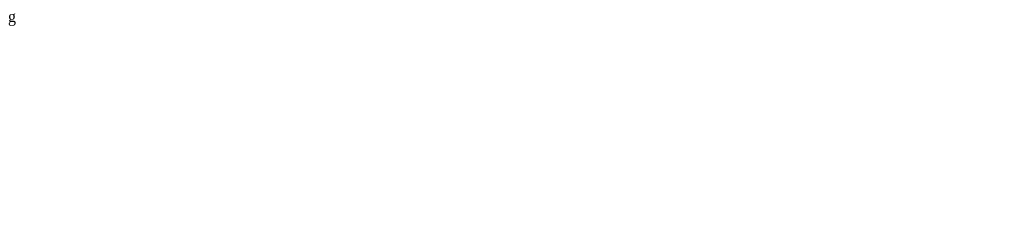
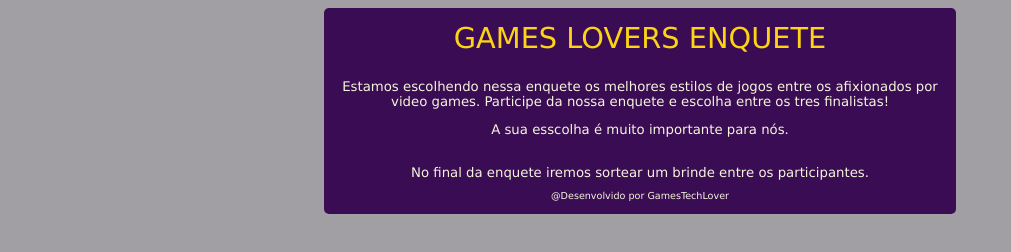
Before and after one commit to GabeOliver203/BootcampDevJr-Projeto-Games-Lovers, a plain HTML site: page Index.html in a window 1280 px wide. Shown: the whole page, without its empty margins (0-1011 px from the left). Drawn offline with Linux system fonts and the light colour scheme.

Commit message:
closes #1 - Esqueleto container

```diff
--- a/Index.html
+++ b/Index.html
@@ -8,5 +8,23 @@
     <link rel="stylesheet" href="style.css">
 </head>
 <body>
+    <div class="container">
+        <div>
+            <div class="header-title">
+              GAMES LOVERS ENQUETE
+            </div>
 
-</body>g
+            <div class="primary-text">
+                Estamos escolhendo nessa enquete os melhores estilos de jogos entre os afixionados por
+                video games. Participe da nossa enquete e escolha entre os tres finalistas!<br>
+                <p>A sua esscolha é muito importante para nós.</p><br>
+                No final da enquete iremos sortear um brinde entre os participantes.
+            </div>
+
+            <footer>
+                @Desenvolvido por GamesTechLover
+            </footer>
+        </div>
+    </div>
+</body>
+</html>
--- a/style.css
+++ b/style.css
@@ -0,0 +1,39 @@
+body
+{
+    background-color: rgb(161, 158, 164);
+    font-family:'Lucida Sans', 'Lucida Sans Regular', 'Lucida Grande', 'Lucida Sans Unicode', Geneva, Verdana, sans-serif
+}
+
+.container
+{
+    background-color: #3a0c53 ;
+    margin: auto;
+    width: 600px;
+    border-radius: 5px;
+    overflow: hidden;
+    padding: 0.8rem 1rem;
+}
+
+.header-title
+{
+    color: rgb(253, 211, 21);
+    font-size: 1.8rem;
+    font-weight: 550;
+    text-align: center;
+    margin-bottom: 1.5rem;
+}
+
+.primary-text
+{
+    color:beige;
+    text-align: center;
+    font-size: 0.83rem;
+}
+
+footer
+{
+    text-align: center;
+    color: beige;
+    font-size: 0.6rem;
+    margin-top: 0.6rem;
+}
```
